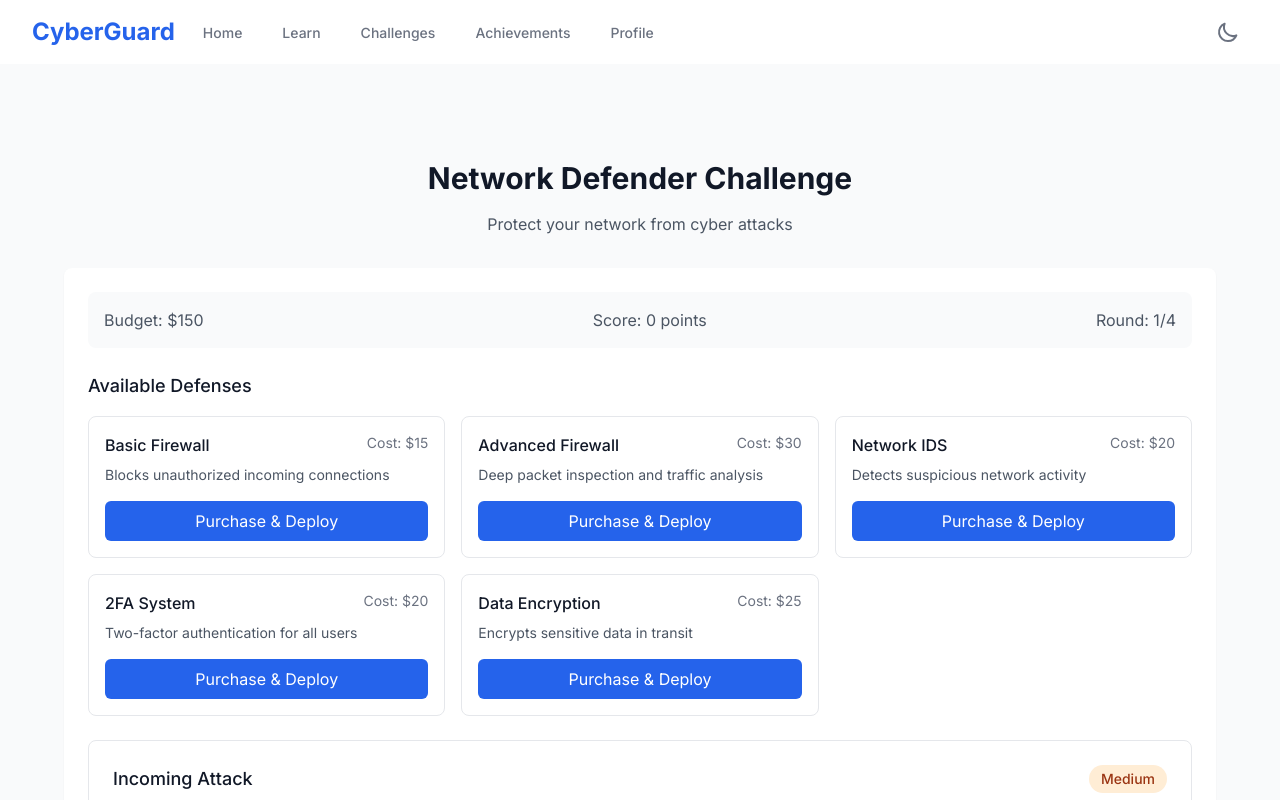
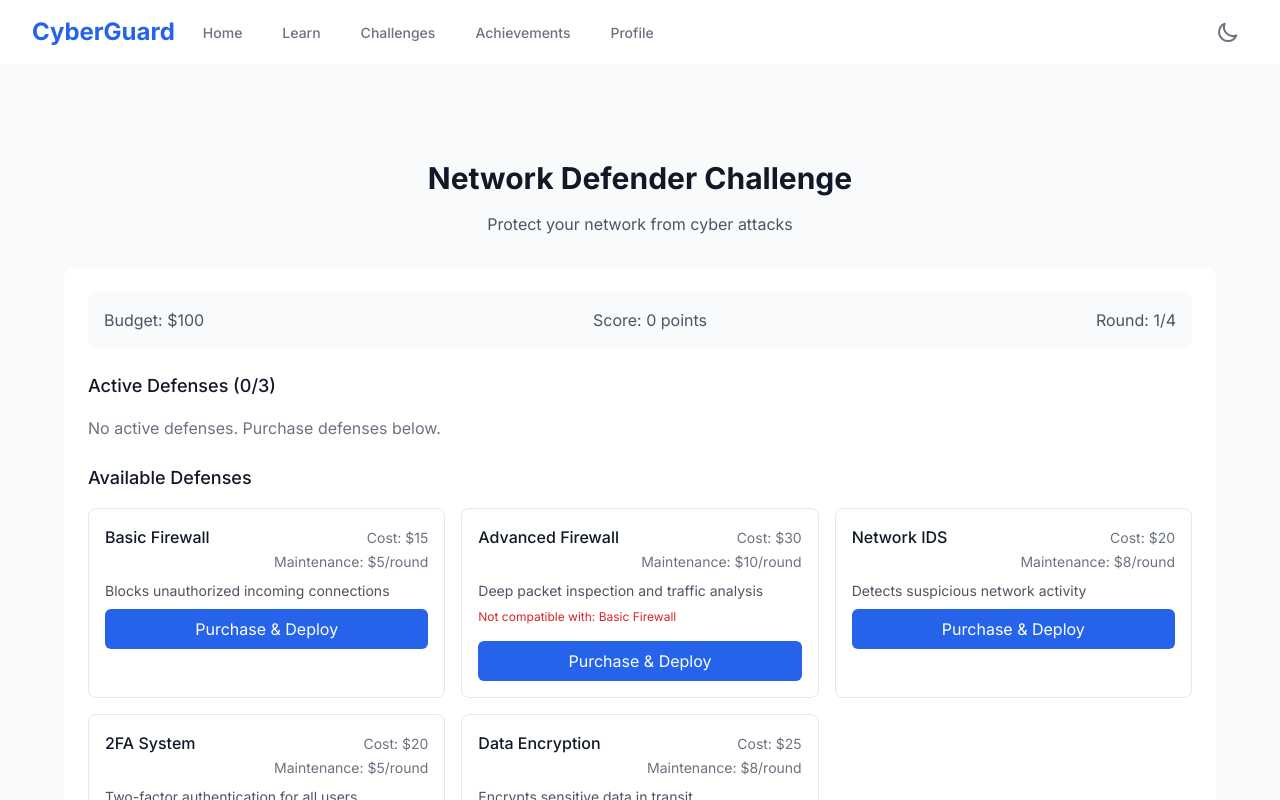
Before and after one commit to Yashraturi70/cybersecurity-awareness-game, a Next.js app: page /games/network-defender in a window 1280 px wide. Both pictures are taken after a click on the button "Start Challenge". Shown: the top 800 px of the page. Built offline with nearby package versions, Linux system fonts and the light colour scheme.

Commit message:
feat: add strategic elements to Network Defender game with maintenance costs, defense limits, and compatibility constraints

```diff
--- a/src/app/games/network-defender/page.tsx
+++ b/src/app/games/network-defender/page.tsx
@@ -25,6 +25,8 @@ interface Defense {
   type: 'Firewall' | 'IDS' | 'Authentication' | 'Encryption';
   cost: number;
   effectiveness: number;
+  maintenanceCost?: number;
+  incompatibleWith?: string[];
 }
 
 const availableDefenses: Defense[] = [
@@ -34,7 +36,8 @@ const availableDefenses: Defense[] = [
     description: 'Blocks unauthorized incoming connections',
     type: 'Firewall',
     cost: 15,
-    effectiveness: 70
+    effectiveness: 70,
+    maintenanceCost: 5
   },
   {
     id: 'fw-advanced',
@@ -42,7 +45,9 @@ const availableDefenses: Defense[] = [
     description: 'Deep packet inspection and traffic analysis',
     type: 'Firewall',
     cost: 30,
-    effectiveness: 90
+    effectiveness: 90,
+    maintenanceCost: 10,
+    incompatibleWith: ['fw-basic']
   },
   {
     id: 'ids-basic',
@@ -50,7 +55,8 @@ const availableDefenses: Defense[] = [
     description: 'Detects suspicious network activity',
     type: 'IDS',
     cost: 20,
-    effectiveness: 80
+    effectiveness: 80,
+    maintenanceCost: 8
   },
   {
     id: 'auth-2fa',
@@ -58,7 +64,8 @@ const availableDefenses: Defense[] = [
     description: 'Two-factor authentication for all users',
     type: 'Authentication',
     cost: 20,
-    effectiveness: 85
+    effectiveness: 85,
+    maintenanceCost: 5
   },
   {
     id: 'enc-data',
@@ -66,7 +73,8 @@ const availableDefenses: Defense[] = [
     description: 'Encrypts sensitive data in transit',
     type: 'Encryption',
     cost: 25,
-    effectiveness: 95
+    effectiveness: 95,
+    maintenanceCost: 8
   }
 ];
 
@@ -156,7 +164,7 @@ const networkAttacks: Attack[] = [
 export default function NetworkDefenderPage() {
   const router = useRouter();
   const [gameStarted, setGameStarted] = useState(false);
-  const [budget, setBudget] = useState(150);
+  const [budget, setBudget] = useState(100);
   const [activeDefenses, setActiveDefenses] = useState<string[]>([]);
   const [currentAttack, setCurrentAttack] = useState<Attack | null>(null);
   const [attackHistory, setAttackHistory] = useState<{
@@ -169,16 +177,19 @@ export default function NetworkDefenderPage() {
   const [totalPossibleScore, setTotalPossibleScore] = useState(networkAttacks.length * 25);
   const [showLastAttackResult, setShowLastAttackResult] = useState(false);
   const [attackOrder, setAttackOrder] = useState<Attack[]>([]);
+  const [maxActiveDefenses] = useState(3);
+  const [maintenanceCosts, setMaintenanceCosts] = useState(0);
 
   const startGame = () => {
     setGameStarted(true);
-    setBudget(150);
+    setBudget(100);
     setActiveDefenses([]);
     setAttackHistory([]);
     setGameOver(false);
     setScore(0);
     setRound(1);
     setShowLastAttackResult(false);
+    setMaintenanceCosts(0);
 
     const orderedAttacks = [...networkAttacks].sort((a, b) => {
       const costA = a.requiredDefenses.reduce((total, defId) => {
@@ -204,13 +215,48 @@ export default function NetworkDefenderPage() {
       return;
     }
 
+    const totalMaintenance = activeDefenses.reduce((total, defId) => {
+      const defense = availableDefenses.find(d => d.id === defId);
+      return total + (defense?.maintenanceCost || 0);
+    }, 0);
+
+    setBudget(prev => Math.max(0, prev - totalMaintenance));
+    setMaintenanceCosts(totalMaintenance);
+
     setCurrentAttack(attackOrder[round - 1]);
   };
 
+  const isDefenseCompatible = (defenseId: string) => {
+    const defense = availableDefenses.find(d => d.id === defenseId);
+    if (!defense || !defense.incompatibleWith) return true;
+
+    return !defense.incompatibleWith.some(incompatibleId =>
+      activeDefenses.includes(incompatibleId)
+    );
+  };
+
   const purchaseDefense = (defense: Defense) => {
+    if (activeDefenses.length >= maxActiveDefenses && !activeDefenses.includes(defense.id)) {
+      alert("You've reached the maximum number of active defenses. Deactivate one before adding another.");
+      return;
+    }
+
+    if (!isDefenseCompatible(defense.id)) {
+      alert(`${defense.name} is not compatible with your current defenses.`);
+      return;
+    }
+
     if (budget >= defense.cost && !activeDefenses.includes(defense.id)) {
       setBudget(prev => prev - defense.cost);
       setActiveDefenses(prev => [...prev, defense.id]);
+    }
+  };
+
+  const removeDefense = (defenseId: string) => {
+    setActiveDefenses(prev => prev.filter(id => id !== defenseId));
+    const defense = availableDefenses.find(d => d.id === defenseId);
+    if (defense) {
+      setBudget(prev => prev + Math.floor(defense.cost / 2));
     }
   };
 
@@ -232,7 +278,7 @@ export default function NetworkDefenderPage() {
 
     if (hasAllDefenses) {
       setScore(prev => prev + 25);
-      setBudget(prev => prev + 20);
+      setBudget(prev => prev + 25);
     }
 
     if (round >= networkAttacks.length) {
@@ -305,7 +351,14 @@ export default function NetworkDefenderPage() {
                 Your mission is to defend a corporate network from various cyber attacks.
                 Purchase and deploy security measures within your budget to protect against incoming threats.
                 <br /><br />
-                <strong>Pro tip:</strong> Successfully defending against attacks will earn you additional budget!
+                <strong>Strategic considerations:</strong>
+                <ul className="list-disc text-left max-w-md mx-auto mt-2 space-y-1">
+                  <li>You can only have {maxActiveDefenses} active defenses at a time</li>
+                  <li>Some defenses are incompatible with each other</li>
+                  <li>Each defense has a maintenance cost per round</li>
+                  <li>Successfully defending against attacks earns budget rewards</li>
+                  <li>You can deactivate defenses to recover some of their cost</li>
+                </ul>
               </p>
               <button
                 onClick={startGame}
@@ -324,42 +377,110 @@ export default function NetworkDefenderPage() {
                     <span className="text-gray-600 dark:text-gray-300">Round: {round}/{networkAttacks.length}</span>
                   </div>
 
+                  {maintenanceCosts > 0 && (
+                    <div className="p-3 bg-yellow-50 dark:bg-yellow-900/20 text-yellow-800 dark:text-yellow-200 rounded-lg text-sm">
+                      Maintenance costs: ${maintenanceCosts} per round for active defenses
+                    </div>
+                  )}
+
                   <div>
+                    <div className="flex justify-between items-center mb-4">
+                      <h3 className="text-lg font-medium text-gray-900 dark:text-white">Active Defenses ({activeDefenses.length}/{maxActiveDefenses})</h3>
+                    </div>
+
+                    {activeDefenses.length > 0 ? (
+                      <div className="grid grid-cols-1 md:grid-cols-2 lg:grid-cols-3 gap-4 mb-6">
+                        {activeDefenses.map(defenseId => {
+                          const defense = availableDefenses.find(d => d.id === defenseId);
+                          if (!defense) return null;
+
+                          return (
+                            <div key={defense.id} className="p-4 border border-green-500 bg-green-50 dark:bg-green-900/20 rounded-lg">
+                              <div className="flex justify-between items-start mb-2">
+                                <h4 className="font-medium text-gray-900 dark:text-white">{defense.name}</h4>
+                                <span className="text-sm text-gray-500 dark:text-gray-400">
+                                  Maintenance: ${defense.maintenanceCost}/round
+                                </span>
+                              </div>
+                              <p className="text-sm text-gray-600 dark:text-gray-400 mb-4">{defense.description}</p>
+                              <button
+                                onClick={() => removeDefense(defense.id)}
+                                className="w-full px-4 py-2 rounded-md bg-red-600 text-white hover:bg-red-700"
+                              >
+                                Deactivate (Refund ${Math.floor(defense.cost / 2)})
+                              </button>
+                            </div>
+                          );
+                        })}
+                      </div>
+                    ) : (
+                      <p className="text-gray-500 dark:text-gray-400 mb-6">No active defenses. Purchase defenses below.</p>
+                    )}
+
                     <h3 className="text-lg font-medium text-gray-900 dark:text-white mb-4">Available Defenses</h3>
                     <div className="grid grid-cols-1 md:grid-cols-2 lg:grid-cols-3 gap-4">
-                      {availableDefenses.map(defense => (
+                      {availableDefenses.map(defense => {
+                        const isActive = activeDefenses.includes(defense.id);
+                        const canAfford = budget >= defense.cost;
+                        const isCompatible = isDefenseCompatible(defense.id);
+                        const hasSpace = activeDefenses.length < maxActiveDefenses || isActive;
+
+                        return (
                           <div
                             key={defense.id}
                             className={`p-4 border rounded-lg ${
-                            activeDefenses.includes(defense.id)
+                              isActive
                                 ? 'border-green-500 bg-green-50 dark:bg-green-900/20'
+                                : !isCompatible
+                                ? 'border-red-200 bg-red-50 dark:bg-red-900/10'
+                                : !hasSpace
+                                ? 'border-yellow-200 bg-yellow-50 dark:bg-yellow-900/10'
                                 : 'border-gray-200 dark:border-gray-700'
                             }`}
                           >
                             <div className="flex justify-between items-start mb-2">
                               <h4 className="font-medium text-gray-900 dark:text-white">{defense.name}</h4>
+                              <div className="text-right">
                                 <span className="text-sm text-gray-500 dark:text-gray-400">Cost: ${defense.cost}</span>
+                                <br />
+                                <span className="text-sm text-gray-500 dark:text-gray-400">
+                                  Maintenance: ${defense.maintenanceCost}/round
+                                </span>
                               </div>
-                          <p className="text-sm text-gray-600 dark:text-gray-400 mb-4">{defense.description}</p>
+                            </div>
+                            <p className="text-sm text-gray-600 dark:text-gray-400 mb-2">{defense.description}</p>
+                            {defense.incompatibleWith && defense.incompatibleWith.length > 0 && (
+                              <p className="text-xs text-red-600 dark:text-red-400 mb-4">
+                                Not compatible with: {defense.incompatibleWith.map(id => {
+                                  const incompatibleDefense = availableDefenses.find(d => d.id === id);
+                                  return incompatibleDefense ? incompatibleDefense.name : id;
+                                }).join(', ')}
+                              </p>
+                            )}
                             <button
                               onClick={() => purchaseDefense(defense)}
-                            disabled={budget < defense.cost || activeDefenses.includes(defense.id)}
+                              disabled={isActive || !canAfford || !isCompatible || !hasSpace}
                               className={`w-full px-4 py-2 rounded-md ${
-                              activeDefenses.includes(defense.id)
+                                isActive
                                   ? 'bg-green-500 text-white'
-                                : budget < defense.cost
+                                  : !canAfford || !isCompatible || !hasSpace
                                   ? 'bg-gray-300 dark:bg-gray-700 cursor-not-allowed'
                                   : 'bg-blue-600 text-white hover:bg-blue-700'
                               }`}
                             >
-                            {activeDefenses.includes(defense.id)
+                              {isActive
                                 ? 'Deployed'
-                              : budget < defense.cost
+                                : !canAfford
                                 ? 'Insufficient Budget'
+                                : !isCompatible
+                                ? 'Incompatible with Active Defenses'
+                                : !hasSpace
+                                ? 'Maximum Defenses Reached'
                                 : 'Purchase & Deploy'}
                             </button>
                           </div>
-                      ))}
+                        );
+                      })}
                     </div>
                   </div>
 
```
Lines whose indentation alone changed are shown as unchanged.
